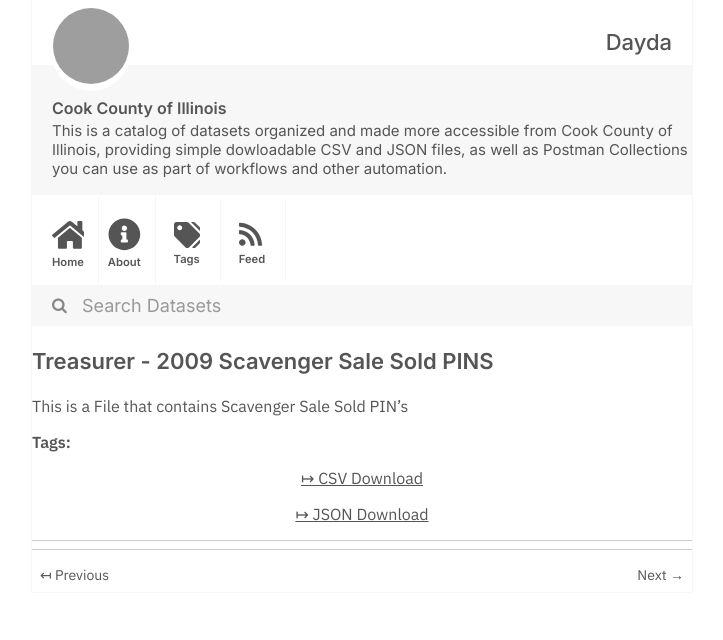
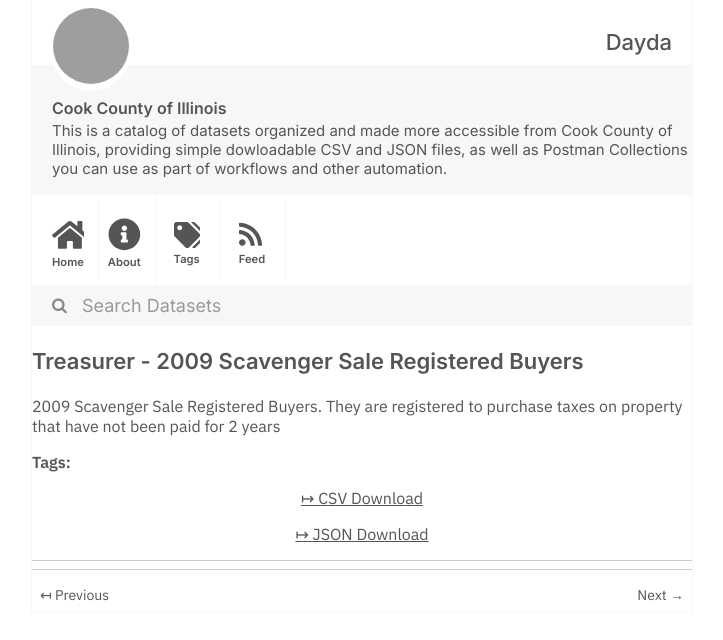
Before and after one commit to dayda-entities/cook-county-of-illinois, a Jekyll site: the page built from _posts/2020-11-10-treasurer-2009-scavenger-sale-.md, in a window 1280 px wide, cut to the strip 0-640 px from the top of the page. Shown: the whole strip, without its empty margins (278-1001 px from the left). Built offline with Jekyll 4.4.1, drawn with Linux system fonts in a browser that asks for light colours; grey boxes are pictures that could not be loaded.

Commit message:
Publish Data

```diff
--- a/_posts/2020-11-10-treasurer-2009-scavenger-sale-.md
+++ b/_posts/2020-11-10-treasurer-2009-scavenger-sale-.md
@@ -1,17 +1,17 @@
 ---
-title: Treasurer - 2009 Scavenger Sale Sold PINS
-created: '2020-11-10T16:57:56.065609'
-modified: '2020-11-10T16:57:56.065619'
+title: Treasurer - 2009 Scavenger Sale Registered Buyers
+created: '2020-11-10T16:57:14.598893'
+modified: '2020-11-10T16:57:14.598903'
 state: active
 type: dataset
 tags: []
 groups:
   - Local Government
 csv_url: >-
-  https://datacatalog.cookcountyil.gov/api/views/wsmt-5pai/rows.csv?accessType=DOWNLOAD
+  https://datacatalog.cookcountyil.gov/api/views/6tn4-u7fq/rows.csv?accessType=DOWNLOAD
 json_url: >-
-  https://datacatalog.cookcountyil.gov/api/views/wsmt-5pai/rows.json?accessType=DOWNLOAD
+  https://datacatalog.cookcountyil.gov/api/views/6tn4-u7fq/rows.json?accessType=DOWNLOAD
 layout: post
 
 ---
-This is a File that contains Scavenger Sale Sold PIN's
+2009 Scavenger Sale Registered Buyers. They are registered to purchase taxes on property that have not been paid for 2 years
```
